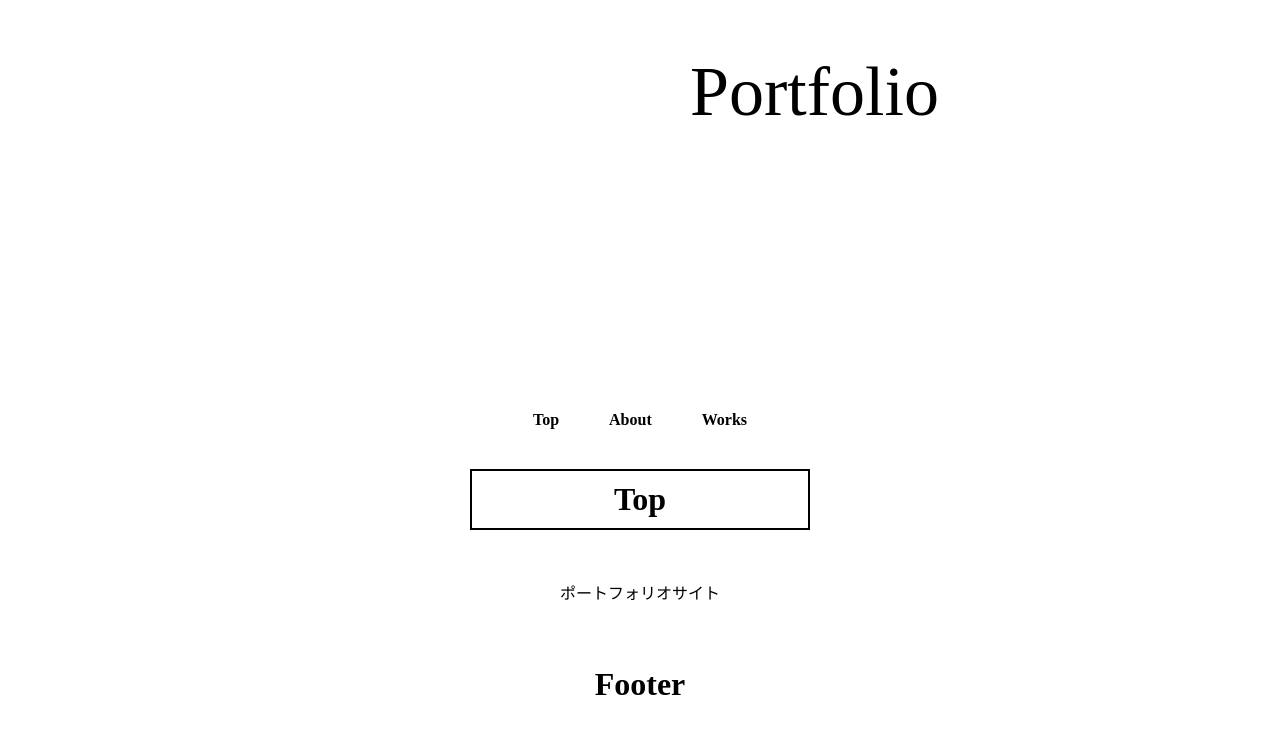
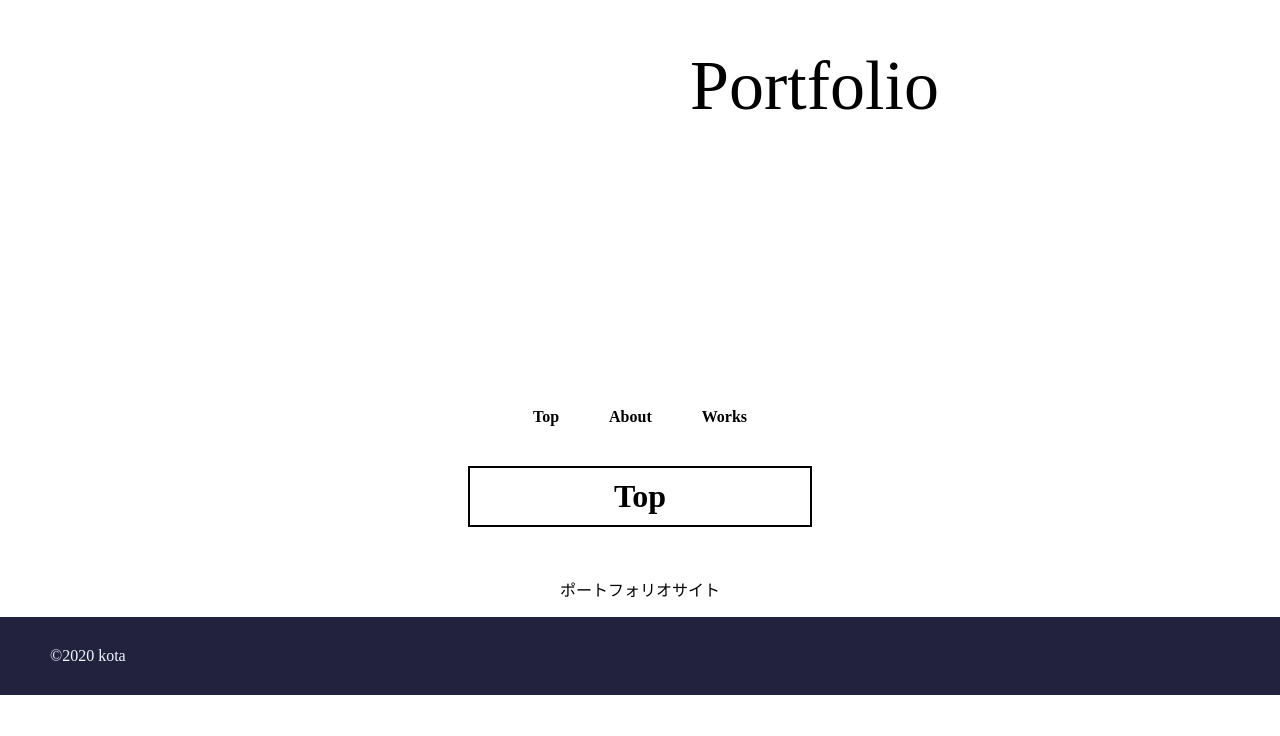
Before and after one commit to kotaok/first_vue, a Vue app: page / in a window 1280 px wide. Shown: the part 216-952 px from the top of the page. After the commit the page ends 911 px from the top, so only its background shows below. Built offline with nearby package versions, Linux system fonts and the light colour scheme.

Commit message:
フッターの配置

```diff
--- a/src/App.vue
+++ b/src/App.vue
@@ -68,4 +68,8 @@ export default {
   box-shadow: 1px 3px 5px rgba(0, 0, 0, 0.2);
 }
 
+body {
+  margin: 0;
+}
+
 </style>
--- a/src/components/myfooter.vue
+++ b/src/components/myfooter.vue
@@ -1,13 +1,17 @@
 <template>
-  <div>
-    <h1 class="footer">Footer</h1>
+  <div id="footer">
     <p>©︎2020 kota</p>
   </div>
 </template>
 
 <style>
-  .footer {
-    padding: 40px;
-    text-align: center;
-  }
+#footer {
+  background-color: rgb(34, 34, 63);
+}
+#footer p {
+  margin: 0;
+  padding: 30px 0px;
+  color: aliceblue;
+  margin-left: 50px;
+}
 </style>
```
